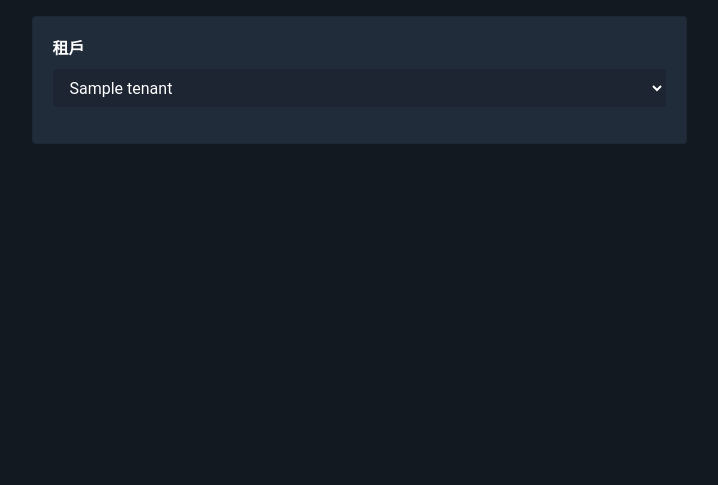
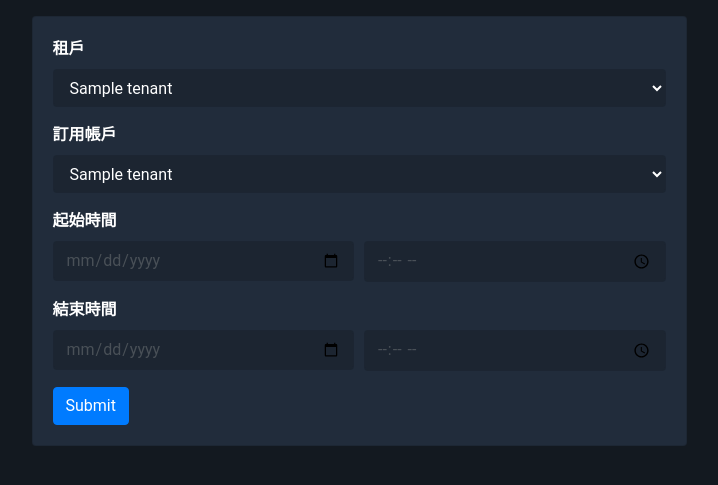
Before and after one commit to xrodneylee/billing-trace, a Flask app: template app/templates/general/import.html in a window 1280 px wide. Shown: the part 40-525 px from the top of the page, without its empty margins (281-999 px from the left). Run offline with Flask 2, Linux system fonts and the light colour scheme; the template is opened without the code that fills it: most values are stand-ins (such as "Sample title", 1, 10 or a date in 2020); some libraries are stand-ins or nearby versions.

Commit message:
[feature] : : : dataImport page

```diff
--- a/app/templates/general/import.html
+++ b/app/templates/general/import.html
@@ -16,6 +16,37 @@
                             {% endfor %}
                         </select>
                     </div>
+                    <div class="form-group">
+                        <label style="font-weight: bold;color:white;font-family:微軟正黑體">訂用帳戶</label>
+                        <select class="form-control" style="color:white;background-color:#1C2531">
+                            {% for tenant in tenants %}
+                            <option>{{ tenant.tenant }}</option>
+                            {% endfor %}
+                        </select>
+                    </div>
+                    <div class="form-group">
+                        <label style="font-weight: bold;color:white;font-family:微軟正黑體">起始時間</label>
+                        <div class="form-row">
+                            <div class="col">
+                                <input type="date" class="form-control" name="startDate" style="background-color:#1C2531">
+                            </div>
+                            <div class="col">
+                                <input type="time" class="form-control" name="startTime" style="background-color:#1C2531">
+                            </div>
+                        </div>
+                    </div>
+                    <div class="form-group">
+                        <label style="font-weight: bold;color:white;font-family:微軟正黑體">結束時間</label>
+                        <div class="form-row">
+                            <div class="col">
+                                <input type="date" class="form-control" name="endDate" style="background-color:#1C2531">
+                            </div>
+                            <div class="col">
+                                <input type="time" class="form-control" name="endTime" style="background-color:#1C2531">
+                            </div>
+                        </div>
+                    </div>
+                    <button type="submit" class="btn btn-primary">Submit</button>
                 </form>
             </div>
         </div>
--- a/app/views/general.py
+++ b/app/views/general.py
@@ -13,7 +13,6 @@ def login():
 def index():
     user = request.form.get('username')
     password = request.form.get('password')
-    print(user, password)
     if user != '@dmin' or password != "P@ssword":
         return redirect(url_for("general.login", warning="block"))
     else:
```
